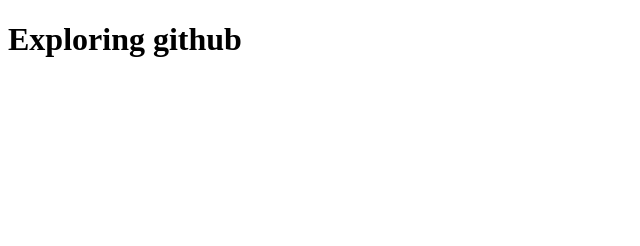
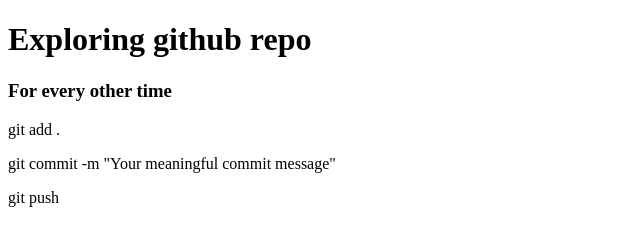
Before and after one commit to roton-04webenger/My-Second-Github, a plain HTML site: page Index.html in a window 1280 px wide. Shown: the whole page, without its empty margins (0-640 px from the left). Drawn offline with Linux system fonts and the light colour scheme.

Commit message:
added to command push up changes to github

```diff
--- a/Index.html
+++ b/Index.html
@@ -7,6 +7,14 @@
 </head>
 <body>
 
-    <h1>Exploring github</h1>
+    <h1>Exploring github repo</h1>
+<div>
+<h3>For every other time</h3>
+<p>git add .</p>
+<p>git commit -m "Your meaningful commit message"</p>
+<p>git push</p>
+
+</div>
+
 </body>
 </html>
```
